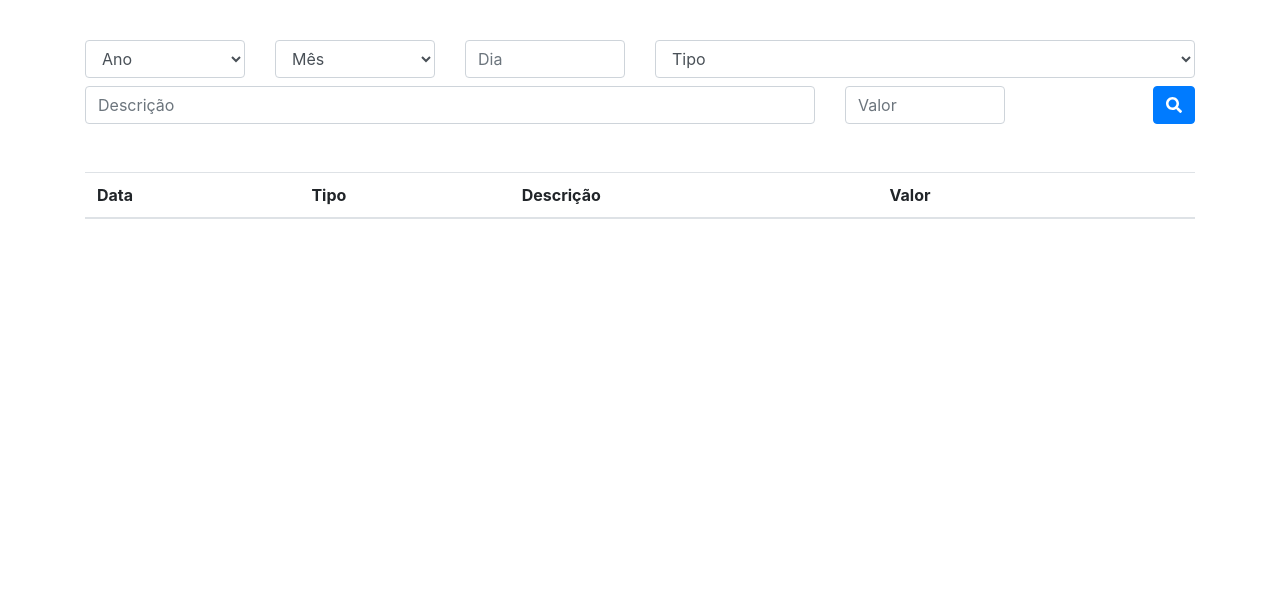
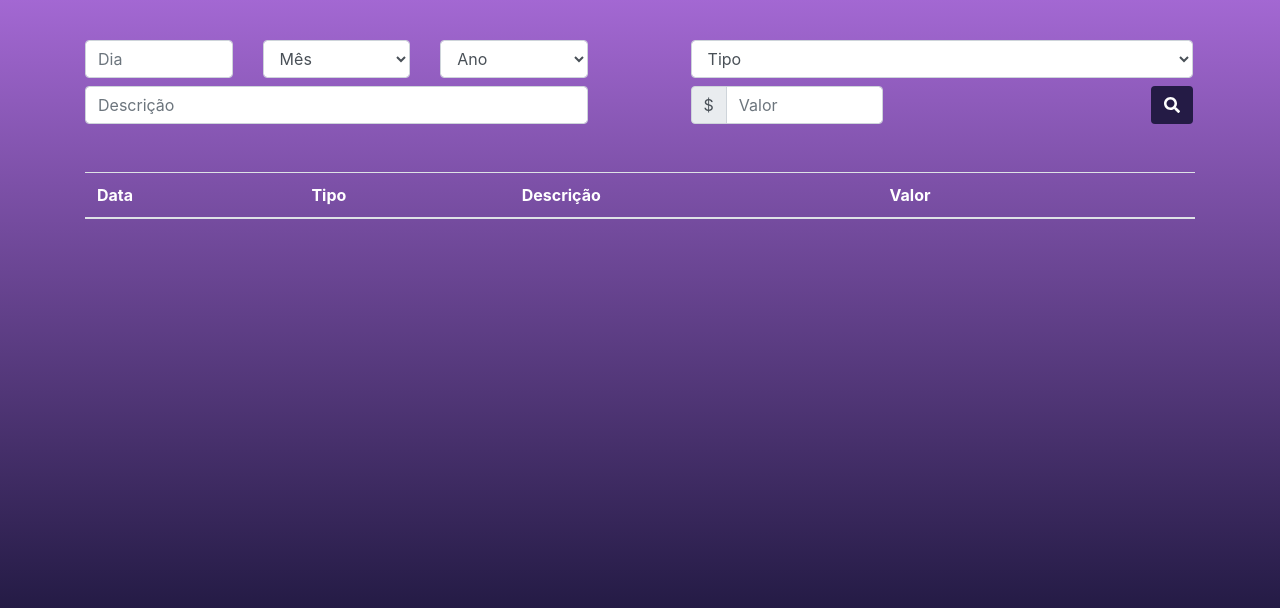
Before and after one commit to ribmarciojr/finance-management, a plain HTML site: page consulta.html in a window 1280 px wide. Shown: the part 192-800 px from the top of the page. Drawn offline with nearby package versions, Linux system fonts and the light colour scheme.

Commit message:
Changes: Style && Grid

```diff
--- a/app.js
+++ b/app.js
@@ -76,7 +76,7 @@ class Bd {
         despesasFiltradas = this.recuperadorTodasDespesas()
 
 
-        console.log(despesasFiltradas[0]['ano'])
+
 
 
         for(let atributos in despesa){
@@ -139,7 +139,7 @@ function cadastrarDespesa() { //Função ativada no click do usuário
         document.getElementById('modalColor').className = 'modal-header text-success'
 
         document.getElementById('modalNotation').innerHTML = 'Você obteve êxito no registro.'
-        document.getElementById('modalNotation').className = 'modal-body'
+        document.getElementById('modalNotation').className = 'modal-body text-dark'
 
 
         document.getElementById('modalButton').className = 'btn btn-success'
@@ -151,7 +151,7 @@ function cadastrarDespesa() { //Função ativada no click do usuário
         document.getElementById('modalColor').className = 'modal-header text-danger'
 
         document.getElementById('modalNotation').innerHTML = 'Falha no registro.'
-        document.getElementById('modalNotation').className = 'modal-body'
+        document.getElementById('modalNotation').className = 'modal-body text-dark'
 
 
         document.getElementById('modalButton').className = 'btn btn-danger'
@@ -264,6 +264,20 @@ function pesquisadorDespesa(){
         line.insertCell(2).innerHTML = d.descricao
         line.insertCell(3).innerHTML = d.valor
 
+        let btn = document.createElement("button")
+        btn.className = 'btn btn-danger'
+        btn.innerHTML = '<i class="fas fa-times"></i>'
+        btn.id = `id_btn_${d.id}`
+        btn.onclick = function() {
+
+
+            bd.removerDespesa(d.id)
+
+            location.reload()
+        }
+
+        line.insertCell(4).append(btn)
+
     })
 
 }
--- a/consulta.html
+++ b/consulta.html
@@ -5,7 +5,7 @@
 
 		<!-- Bootstrap início -->
 		<link rel="stylesheet" href="https://maxcdn.bootstrapcdn.com/bootstrap/4.0.0/css/bootstrap.min.css" integrity="sha384-Gn5384xqQ1aoWXA+058RXPxPg6fy4IWvTNh0E263XmFcJlSAwiGgFAW/dAiS6JXm" crossorigin="anonymous">
-
+    <link rel="stylesheet" href="style.css">
     <script src="https://code.jquery.com/jquery-3.2.1.slim.min.js" integrity="sha384-KJ3o2DKtIkvYIK3UENzmM7KCkRr/rE9/Qpg6aAZGJwFDMVNA/GpGFF93hXpG5KkN" crossorigin="anonymous"></script>
     <script src="https://cdnjs.cloudflare.com/ajax/libs/popper.js/1.12.9/umd/popper.min.js" integrity="sha384-ApNbgh9B+Y1QKtv3Rn7W3mgPxhU9K/ScQsAP7hUibX39j7fakFPskvXusvfa0b4Q" crossorigin="anonymous"></script>
     <script src="https://maxcdn.bootstrapcdn.com/bootstrap/4.0.0/js/bootstrap.min.js" integrity="sha384-JZR6Spejh4U02d8jOt6vLEHfe/JQGiRRSQQxSfFWpi1MquVdAyjUar5+76PVCmYl" crossorigin="anonymous"></script>
@@ -15,13 +15,13 @@
     <script defer src="https://use.fontawesome.com/releases/v5.0.8/js/all.js"></script>
 
     <script src="app.js"></script>
-
+    <meta content="width=device-width, initial-scale=1" name="viewport">
 	</head>
 
   <body onload="carregaListaDespesas()">
 
 
-    <nav class="navbar navbar-expand-lg navbar-dark bg-primary mb-5">
+    <nav class="navbar navbar-expand-lg navbar-dark bg-purple mb-5">
       <div class="container">
         <a class="navbar-brand" href="#">
            <img src="logo.png" width="50" height="35" alt="Orçamento pessoal">
@@ -45,21 +45,24 @@
     </nav>
 
     <div class="container">
-      <div class="row mb-5">
-        <div class="col">
+
+      <div class="row"><!-- row title -->
+        <div class="col mb-5">
           <h1 class="display-4">Consulta de despesas</h1>
         </div>
       </div>
 
-      <div class="row mb-2">
-        <div class="col-md-2">
+      <div class="content">
+
+        <div class="row mb-2 row-md" ><!-- row year/month/day-->
+          <div class="col-4 col-md-4 order-3">
             <select class="form-control" id="ano">
               <option value="">Ano</option>
               <option value="2023">2023</option>
             </select>
           </div>
 
-        <div class="col-md-2">
+          <div class="col-4 col-md-4 order-2">
             <select class="form-control" id="mes">
               <option value="">Mês</option>
               <option value="1">Janeiro</option>
@@ -77,11 +80,18 @@
             </select>
           </div>
 
-        <div class="col-md-2">
+          <div class="col-4 col-md-4 order-1">
             <input type="text" class="form-control" placeholder="Dia" id="dia" />
           </div>
 
-        <div class="col-md-6">
+
+
+
+
+        </div>
+
+        <div class="row mb-2"><!-- row tipo-->
+            <div class="col-12 col-md-12">
                 <select class="form-control" id="tipo">
                   <option value="">Tipo</option>
                   <option value="1">Alimentação</option>
@@ -93,22 +103,39 @@
               </div>
             </div>
 
-      <div class="row  mb-5">
-        <div class="col-md-8">
+        <div class="row row-md mb-2"><!-- row description-->
+
+          <div class="col-12 col-md-12">
             <input type="text" class="form-control" placeholder="Descrição" id="descricao" />
           </div>
 
-        <div class="col-md-2">
-          <input type="text" class="form-control" placeholder="Valor" id="valor" />
         </div>
 
-        <div class="col-md-2 d-flex justify-content-end">
-          <button type="button" class="btn btn-primary" onclick="pesquisadorDespesa()">
+        <div class="row  mb-5"><!-- Value/Button-->
+
+
+          <div class="col-5 col-md-5">
+            <div class="input-group">
+              <div class="input-group-prepend">
+                <div class="input-group-text">$</div>
+              </div>
+              <input type="text" class="form-control" placeholder="Valor" id="valor" />
+
+            </div>
+
+          </div>
+
+          <div class="col-3 col-md-3 offset-4 d-flex justify-content-end">
+            <button type="button" class="btn bg-purple " onclick="pesquisadorDespesa()">
               <i class="fas fa-search"></i>
             </button>
           </div>
+
         </div>
 
+      </div>
+
+      <div class="container-data">
       <div class="row">
         <div class="col">
           <table class="table" >
@@ -128,6 +155,7 @@
         </div>
       </div>
       </div>
+    </div>
 
   </body>
 
--- /dev/null
+++ b/style.css
@@ -0,0 +1,46 @@
+
+    /* Cores
+    #8956F1
+    #CB80FF
+    #241B45
+    #020102
+    */
+
+body{
+    background: linear-gradient(#CB80FF, #241B45);
+    color: white;
+
+}
+
+.bg-purple{
+    background-color: #241B45;
+    outline: none;
+    color: white;
+
+
+}
+
+.bg-input-purple{
+    background: #8956F1;
+}
+
+.txt-pink{
+    color: white;
+}
+
+.container-data{
+    width: auto;
+}
+
+@media (min-width: 900px) {
+    .content > .row{
+        display: inline-flex;
+        width: 48%;
+
+
+    }
+
+    .content > .row-md{
+        margin-right: 7.5%;
+    }
+}
```
Also changed, not shown: index.html (+44 -19 lines). Lines whose indentation alone changed are shown as unchanged.
